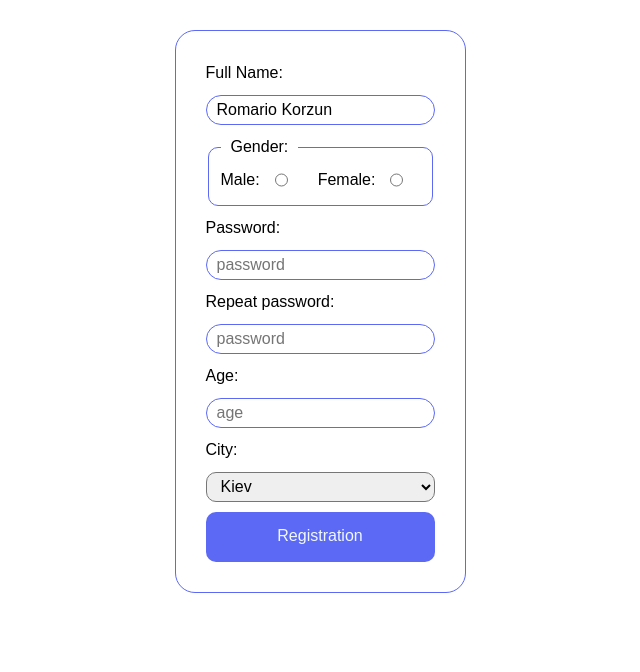
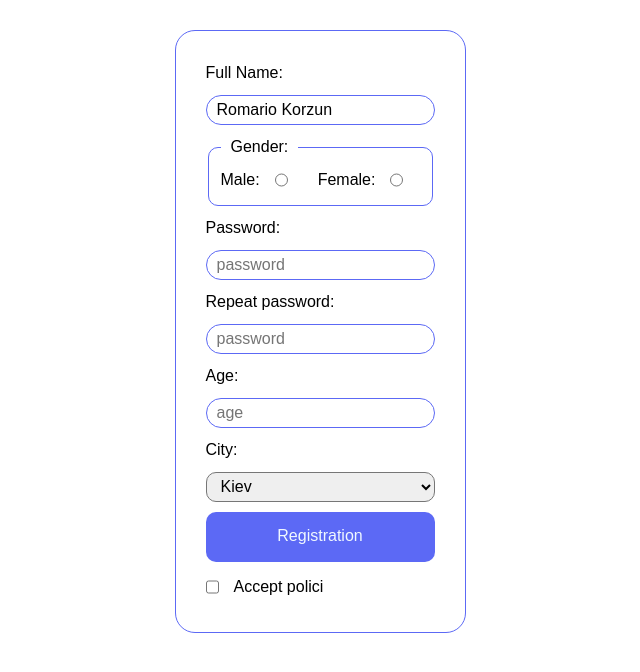
Before and after one commit to mrkorzun/react, a React (Vite) app: page / in a window 1280 px wide. Shown: the top 672 px of the page, without its empty margins (320-960 px from the left). Built offline with nearby package versions, Linux system fonts and the light colour scheme.

Commit message:
add checkbox to form

```diff
--- a/src/components/Forms/Forms/Form.module.css
+++ b/src/components/Forms/Forms/Form.module.css
@@ -73,3 +73,9 @@ button:hover {
 .list:focus {
   outline: none;
 }
+
+.polici {
+  display: flex;
+  align-items: center;
+  gap: 15px;
+}
--- a/src/components/Forms/Forms/Form.tsx
+++ b/src/components/Forms/Forms/Form.tsx
@@ -56,6 +56,9 @@ const Form = () => {
           <option value="barcelona">Barcelona</option>
         </select>
         <button type="submit">Registration</button>
+        <label htmlFor="" className={css["polici"]}>
+          <input type="checkbox" value="check" required /> Accept polici
+        </label>
       </form>
     </div>
   );
```
